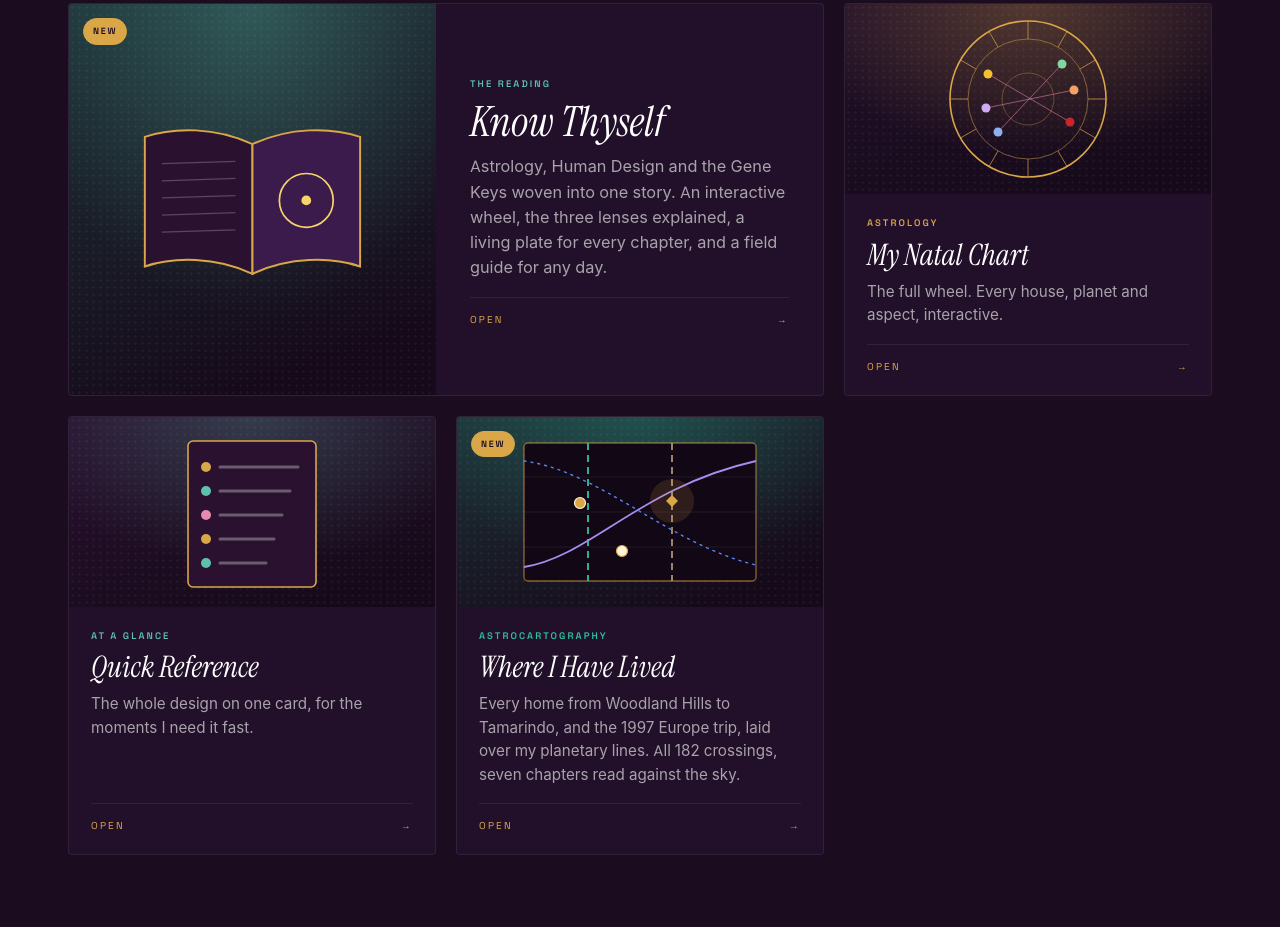
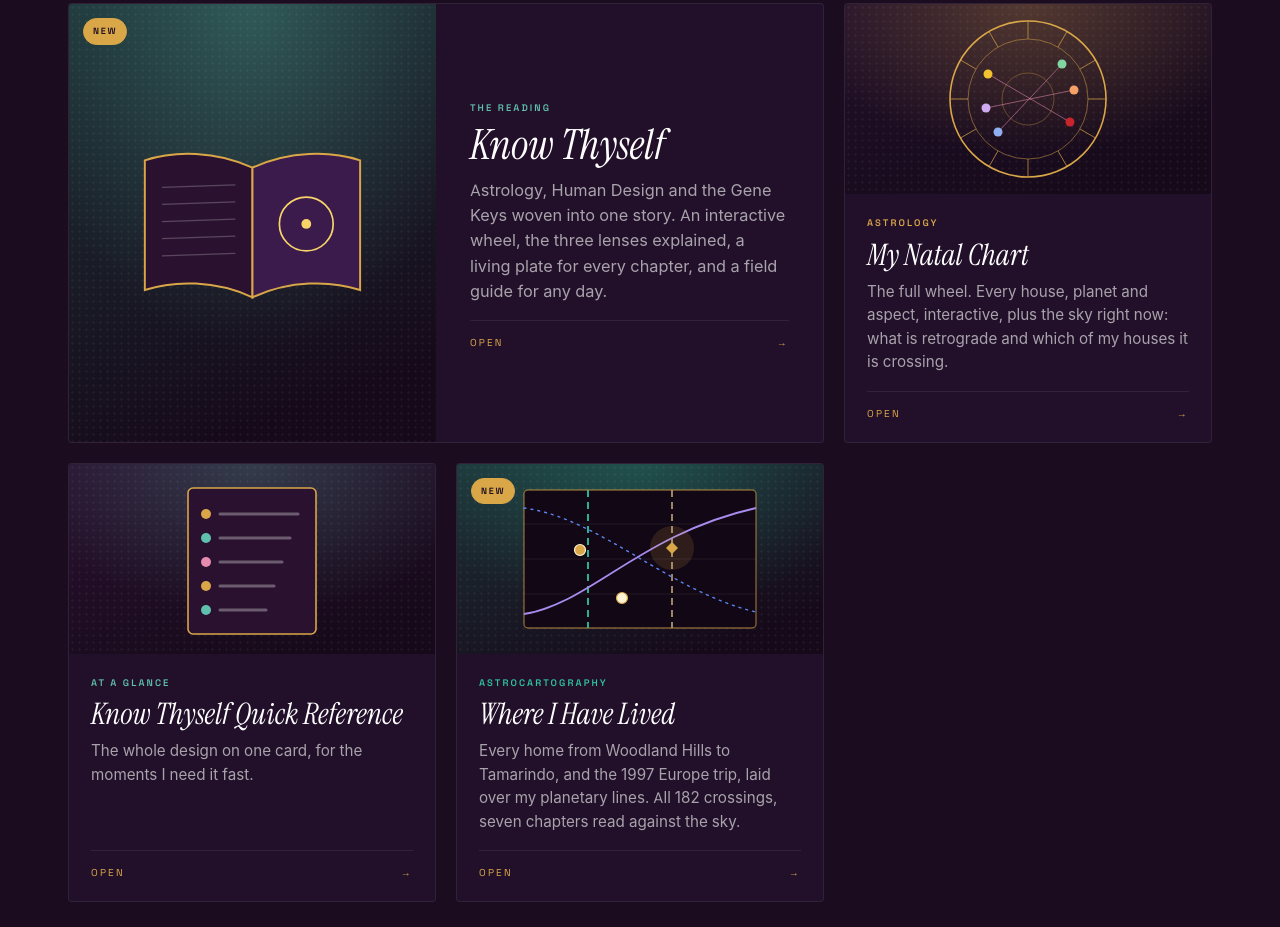
Before and after one commit to HagerCA/hagerca.github.io, a plain HTML site: page index.html in a window 1280 px wide. Shown: the part 2949-3876 px from the top of the page. Drawn offline with Linux system fonts and the light colour scheme.

Commit message:
Know Thyself: rename the Quick Reference card; the natal chart card mentions the live sky
Co-Authored-By: Claude Opus 5.5 <noreply@anthropic.com>

```diff
--- a/index.html
+++ b/index.html
@@ -241,8 +241,8 @@ const ROOMS = [
   dek:'My own design, read three ways and woven into one story. Astrology, Human Design and the Gene Keys.',
   cards:[
    {t:'Know Thyself', k:'The reading', d:'Astrology, Human Design and the Gene Keys woven into one story. An interactive wheel, the three lenses explained, a living plate for every chapter, and a field guide for any day.', u:'know-thyself/', art:'book', a:'#5FC0AE', g1:'rgba(95,192,174,.3)', g2:'#1D3237', feature:true, isNew:true},
-   {t:'My Natal Chart', k:'Astrology', d:'The full wheel. Every house, planet and aspect, interactive.', u:'know-thyself/chart.html', art:'wheel', a:'#D9A648', g1:'rgba(217,166,72,.28)', g2:'#22102A'},
-   {t:'Quick Reference', k:'At a glance', d:'The whole design on one card, for the moments I need it fast.', u:'know-thyself/reference.html', art:'ref', a:'#5FC0AE', g1:'rgba(95,192,174,.25)', g2:'#2A1130'},
+   {t:'My Natal Chart', k:'Astrology', d:'The full wheel. Every house, planet and aspect, interactive, plus the sky right now: what is retrograde and which of my houses it is crossing.', u:'know-thyself/chart.html', art:'wheel', a:'#D9A648', g1:'rgba(217,166,72,.28)', g2:'#22102A'},
+   {t:'Know Thyself Quick Reference', k:'At a glance', d:'The whole design on one card, for the moments I need it fast.', u:'know-thyself/reference.html', art:'ref', a:'#5FC0AE', g1:'rgba(95,192,174,.25)', g2:'#2A1130'},
    {t:'Where I Have Lived', k:'Astrocartography', d:'Every home from Woodland Hills to Tamarindo, and the 1997 Europe trip, laid over my planetary lines. All 182 crossings, seven chapters read against the sky.', u:'know-thyself/astrocartography.html', art:'acg', a:'#2EC4A0', g1:'rgba(46,196,160,.26)', g2:'#1D3237', isNew:true}
   ]},
  {id:'healing', name:'My Healing', em:'the people I work with', glyph:'water', c:'#7FD6A2',
```
